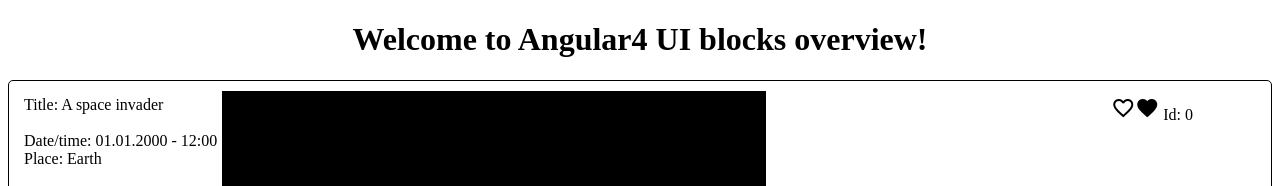
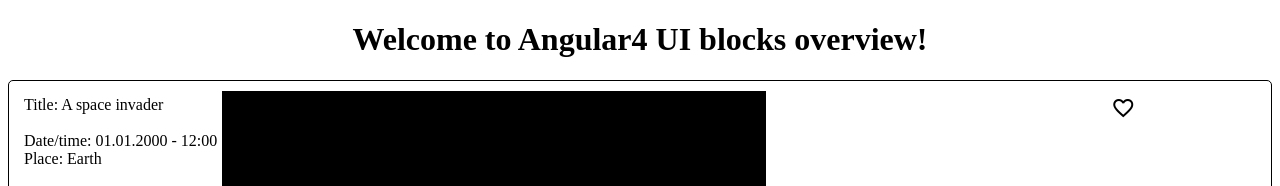
Before and after one commit to vpcom/Angular4-UI-blocks-overview, an Angular app: page / in a window 1280 px wide. Shown: the top 186 px of the page. Built offline with nearby package versions, Linux system fonts and the light colour scheme.

Commit message:
output event from the fav component

```diff
--- a/src/app/card-action/card-action.component.html
+++ b/src/app/card-action/card-action.component.html
@@ -1,5 +1,8 @@
 <div class="app-card-action">
-  <app-card-fav [id]="id"></app-card-fav>
+  <app-card-fav
+      [id]="id"
+      (change)="setFav($event)"
+  ></app-card-fav>
   <div class="app-card-share">
     {{this.share}}
   </div>
--- a/src/app/card-action/card-action.component.ts
+++ b/src/app/card-action/card-action.component.ts
@@ -15,4 +15,8 @@ export class CardActionComponent implements OnInit {
   ngOnInit() {
   }
 
+  setFav(event) {
+    console.log("parent");
+    console.log(event);
+  }
 }
--- a/src/app/card-fav/card-fav.component.html
+++ b/src/app/card-fav/card-fav.component.html
@@ -1,6 +1,4 @@
 
 <div class="app-card-fav">
-  <i class="material-icons">favorite_border</i>
-  <i class="material-icons">favorite</i>
-  Id: {{this.id}}
+  <i class="material-icons" (click)="clicked($event, this.id)" >favorite_border</i>
 </div>
--- a/src/app/card-fav/card-fav.component.ts
+++ b/src/app/card-fav/card-fav.component.ts
@@ -1,4 +1,4 @@
-import { Component, OnInit, Input } from '@angular/core';
+import { Component, OnInit, Input, Output, EventEmitter } from '@angular/core';
 
 @Component({
   selector: 'app-card-fav',
@@ -8,10 +8,18 @@ import { Component, OnInit, Input } from '@angular/core';
 export class CardFavComponent implements OnInit {
 
   @Input() id: number = -1;
+  @Output() change : EventEmitter<number> = new EventEmitter<number>();
 
   constructor() { }
 
   ngOnInit() {
   }
 
+  clicked(event) {
+    event.target.innerText === 'favorite_border' ? event.target.innerText = 'favorite'
+                                                 : event.target.innerText = 'favorite_border';
+    console.log(this.id);
+    this.change.emit(this.id);
+  }
+
 }
```
